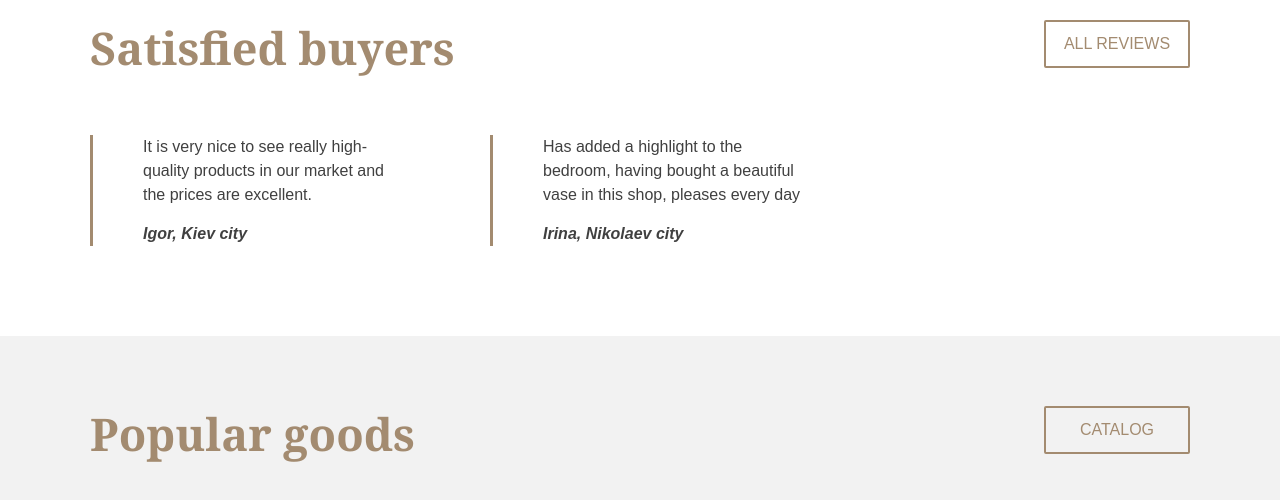
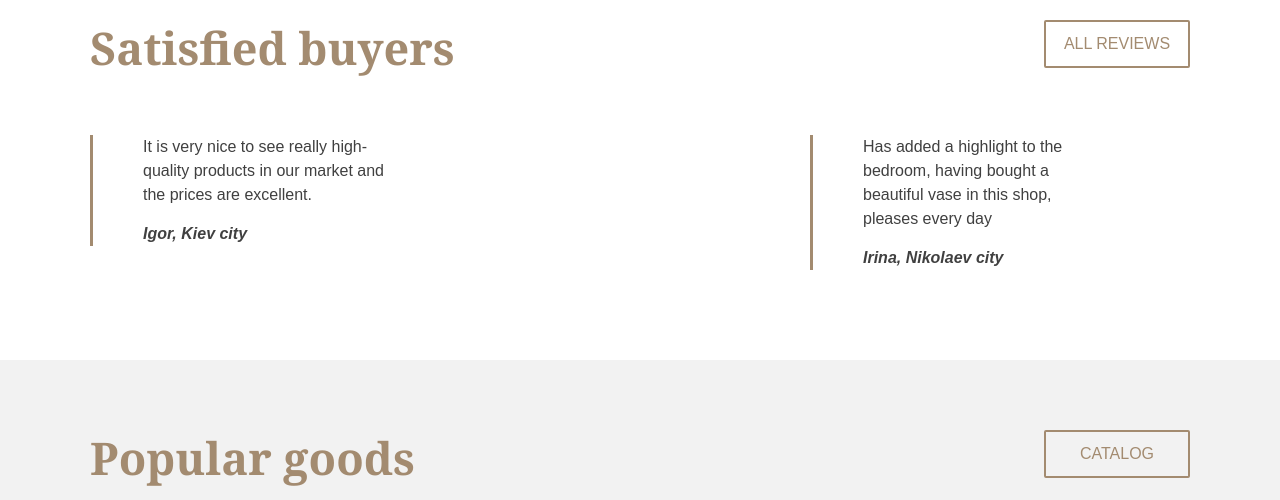
Before and after one commit to DimaOsinnii/Art-ceramics, a plain HTML site: page index.html in a window 1280 px wide. Shown: the part 1520-2020 px from the top of the page. Drawn offline with nearby package versions, Linux system fonts and the light colour scheme; files whose address does not match are found by name.

Commit message:
fix responsive

```diff
--- a/styles/css/less/main.less
+++ b/styles/css/less/main.less
@@ -345,11 +345,14 @@ main {
       }
     }
     .review-item {
-      width: 320px;
+      width: 300px;
       margin: 0  80px 0 0;
       padding: 0 0 0 50px;
-      float: left;
+      float: right;
       border-left: 3px solid #a38b70;
+      &:first-child {
+        float: left;
+      }
       p {
         margin: 0 0 15px 0;
       }
```
Also changed, not shown: styles/css/main.css.
